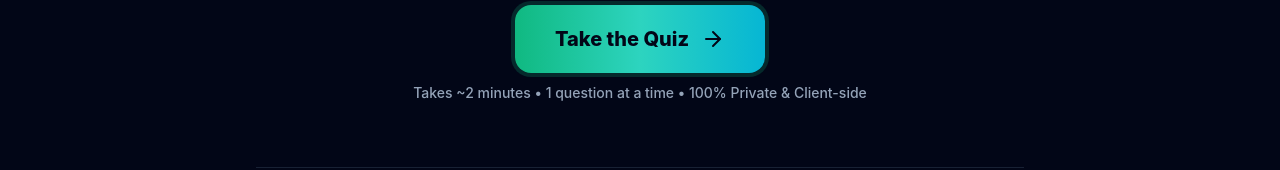
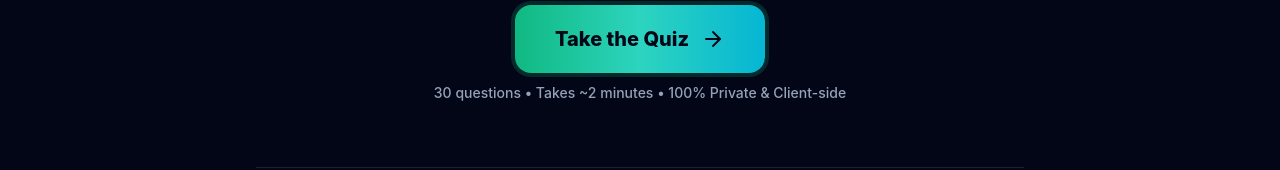
Before and after one commit to jj09/longevita, a React (Vite) app: page / in a window 1280 px wide. Shown: the part 623-793 px from the top of the page. Built offline with nearby package versions, Linux system fonts and the light colour scheme.

Commit message:
Update CTA subtitle to '30 questions • Takes ~2 minutes'

```diff
--- a/src/components/landing/LandingPage.tsx
+++ b/src/components/landing/LandingPage.tsx
@@ -98,7 +98,7 @@ export const LandingPage: React.FC<LandingPageProps> = ({
             <ArrowRight className="w-6 h-6 group-hover:translate-x-1 transition-transform" />
           </button>
           <span className="text-xs sm:text-sm text-slate-400 mt-2.5 font-medium text-center">
-            Takes ~2 minutes • 1 question at a time • 100% Private & Client-side
+            30 questions • Takes ~2 minutes • 100% Private & Client-side
           </span>
         </div>
 
```
